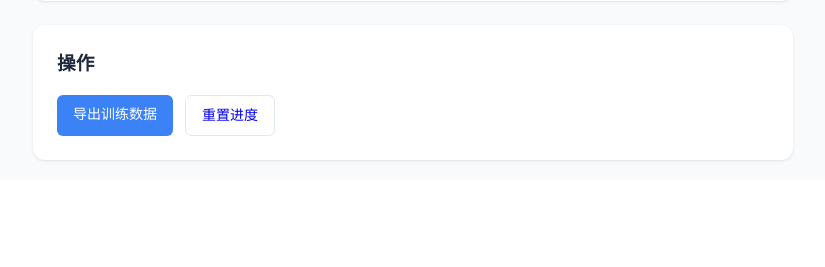
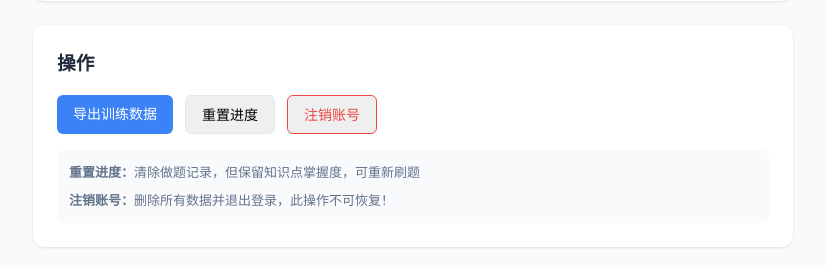
Before and after one commit to dsyfb437/next-problem, a Flask app: template templates/stats.html in a window 1280 px wide. Shown: the part 1039-1306 px from the top of the page, without its empty margins (227-1052 px from the left). Before the commit the page ends 1201 px from the top, so only its background shows below. Run offline with Flask 3, Linux system fonts and the light colour scheme; the template is opened without the code that fills it, so the values that code supplies are empty; some libraries are stand-ins or nearby versions.

Commit message:
feat: 添加重置确认弹窗，区分重置进度和注销账号
- 重置进度：确认弹窗，清除做题记录但保留知识点
- 注销账号：红色警告弹窗，删除所有数据不可恢复
- 页面添加操作说明文字

Co-Authored-By: Claude <noreply@anthropic.com>
Co-Authored-By: Happy <yesreply@happy.engineering>

```diff
--- a/templates/stats.html
+++ b/templates/stats.html
@@ -79,11 +79,61 @@
 
 <div class="card">
     <h3 style="margin-bottom: 16px;">操作</h3>
-    <div style="display: flex; gap: 12px;">
+    <div style="display: flex; gap: 12px; flex-wrap: wrap;">
         <a href="{{ url_for('stats.export_training_data') }}" class="btn btn-primary">导出训练数据</a>
-        <a href="{{ url_for('stats.restart') }}" class="btn" style="border: 1px solid var(--border);">重置进度</a>
+        <button type="button" class="btn" style="border: 1px solid var(--border);" onclick="confirmRestart()">重置进度</button>
+        <button type="button" class="btn" style="border: 1px solid var(--error); color: var(--error);" onclick="confirmReset()">注销账号</button>
+    </div>
+    <div style="margin-top: 16px; padding: 12px; background: var(--bg); border-radius: 8px; font-size: 13px; color: var(--text-light);">
+        <div style="margin-bottom: 8px;"><strong>重置进度：</strong>清除做题记录，但保留知识点掌握度，可重新刷题</div>
+        <div><strong>注销账号：</strong>删除所有数据并退出登录，此操作不可恢复！</div>
     </div>
 </div>
+
+<!-- 确认弹窗 -->
+<div id="confirmModal" style="display: none; position: fixed; top: 0; left: 0; right: 0; bottom: 0; background: rgba(0,0,0,0.5); z-index: 2000; align-items: center; justify-content: center;">
+    <div style="background: var(--card); padding: 24px; border-radius: 12px; max-width: 400px; width: 90%;">
+        <h3 id="modalTitle" style="margin-bottom: 12px;">确认操作</h3>
+        <p id="modalMessage" style="color: var(--text-light); margin-bottom: 20px;"></p>
+        <div style="display: flex; gap: 12px; justify-content: flex-end;">
+            <button type="button" class="btn" style="border: 1px solid var(--border);" onclick="closeModal()">取消</button>
+            <button type="button" id="modalConfirmBtn" class="btn btn-primary">确认</button>
+        </div>
+    </div>
+</div>
+
+<script>
+function confirmRestart() {
+    document.getElementById('modalTitle').textContent = '确认重置进度？';
+    document.getElementById('modalTitle').style.color = 'var(--text)';
+    document.getElementById('modalMessage').textContent = '将清除所有做题记录，但保留知识点掌握度。您可以重新开始刷题。';
+    document.getElementById('modalConfirmBtn').style.background = 'var(--primary)';
+    document.getElementById('modalConfirmBtn').onclick = function() {
+        window.location.href = '{{ url_for("stats.restart") }}';
+    };
+    document.getElementById('confirmModal').style.display = 'flex';
+}
+
+function confirmReset() {
+    document.getElementById('modalTitle').textContent = '警告：注销账号？';
+    document.getElementById('modalTitle').style.color = 'var(--error)';
+    document.getElementById('modalMessage').textContent = '此操作将删除所有数据（做题记录、收藏、学习进度等）且无法恢复！确定要注销吗？';
+    document.getElementById('modalConfirmBtn').style.background = 'var(--error)';
+    document.getElementById('modalConfirmBtn').onclick = function() {
+        window.location.href = '{{ url_for("stats.reset") }}';
+    };
+    document.getElementById('confirmModal').style.display = 'flex';
+}
+
+function closeModal() {
+    document.getElementById('confirmModal').style.display = 'none';
+}
+
+// 点击遮罩关闭
+document.getElementById('confirmModal').addEventListener('click', function(e) {
+    if (e.target === this) closeModal();
+});
+</script>
 
 <script>
 document.addEventListener('DOMContentLoaded', function() {
```
